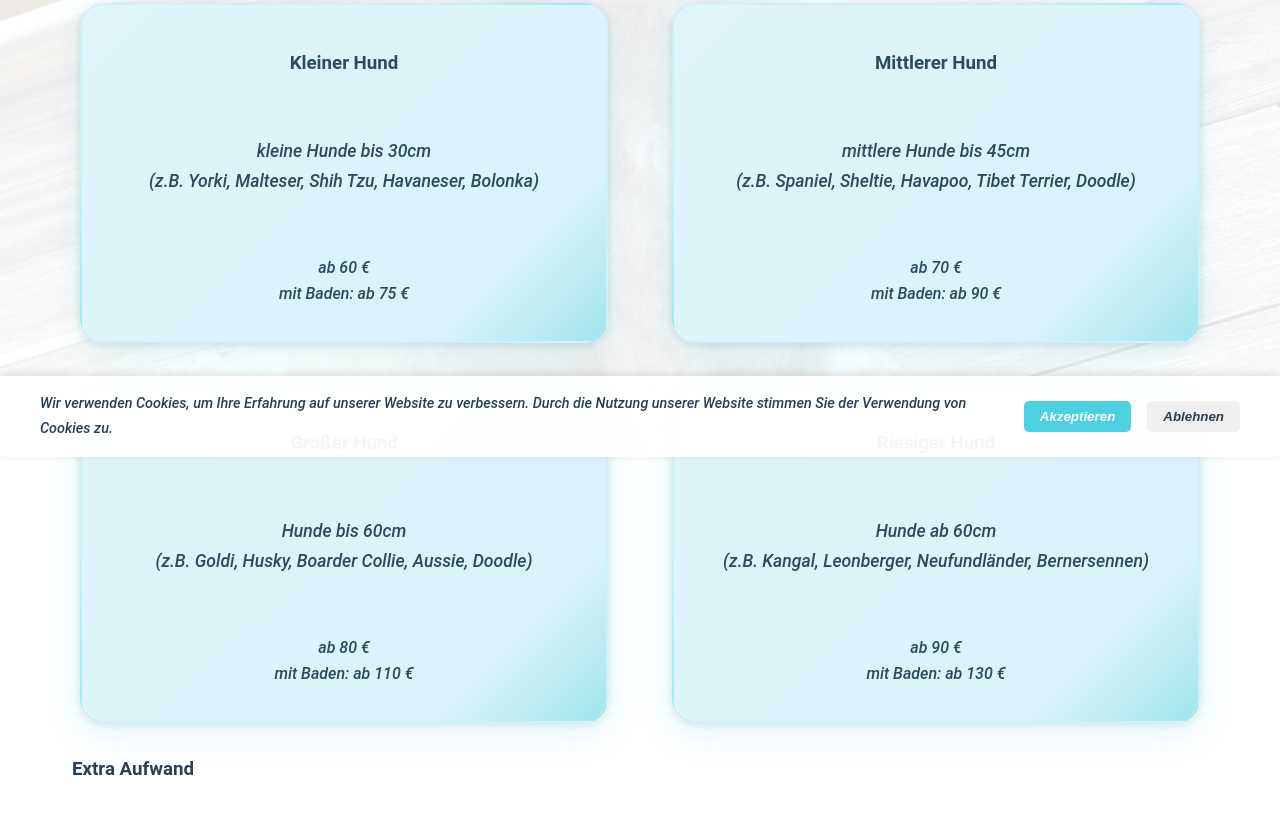
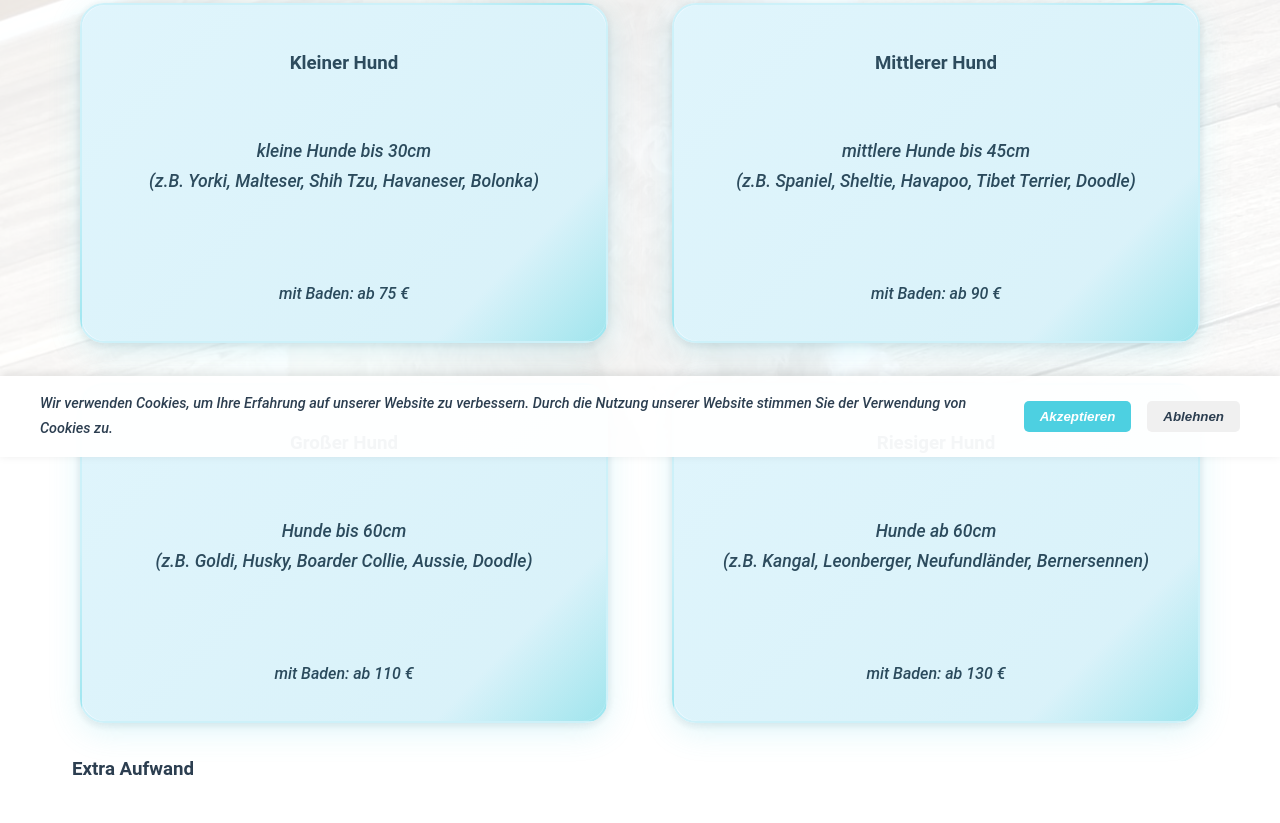
Before and after one commit to ZaraSheikhi/Hundesalon-Zaneta-Senske, a plain HTML site: page leistungen.html in a window 1280 px wide. Shown: the part 343-1166 px from the top of the page. Drawn offline with Linux system fonts and the light colour scheme.

Commit message:
Preise geändert

```diff
--- a/leistungen.html
+++ b/leistungen.html
@@ -49,22 +49,22 @@
                 <div class="price-card">
                     <h3>Kleiner Hund</h3>
                     <p>kleine Hunde bis 30cm<br><span class="price-card-desc">(z.B. Yorki, Malteser, Shih Tzu, Havaneser, Bolonka)</span></p>
-                    <div class="price-card-prices">ab 60 €<br><span>mit Baden: ab 75 €</span></div>
+                    <div class="price-card-prices"><br><span>mit Baden: ab 75 €</span></div>
                 </div>
                 <div class="price-card">
                     <h3>Mittlerer Hund</h3>
                     <p>mittlere Hunde bis 45cm<br><span class="price-card-desc">(z.B. Spaniel, Sheltie, Havapoo, Tibet Terrier, Doodle)</span></p>
-                    <div class="price-card-prices">ab 70 €<br><span>mit Baden: ab 90 €</span></div>
+                    <div class="price-card-prices"><br><span>mit Baden: ab 90 €</span></div>
                 </div>
                 <div class="price-card">
                     <h3>Großer Hund</h3>
                     <p>Hunde bis 60cm<br><span class="price-card-desc">(z.B. Goldi, Husky, Boarder Collie, Aussie, Doodle)</span></p>
-                    <div class="price-card-prices">ab 80 €<br><span>mit Baden: ab 110 €</span></div>
+                    <div class="price-card-prices"><br><span>mit Baden: ab 110 €</span></div>
                 </div>
                 <div class="price-card">
                     <h3>Riesiger Hund</h3>
                     <p>Hunde ab 60cm<br><span class="price-card-desc">(z.B. Kangal, Leonberger, Neufundländer, Bernersennen)</span></p>
-                    <div class="price-card-prices">ab 90 €<br><span>mit Baden: ab 130 €</span></div>
+                    <div class="price-card-prices"><br><span>mit Baden: ab 130 €</span></div>
                 </div>
             </div>
 
```
